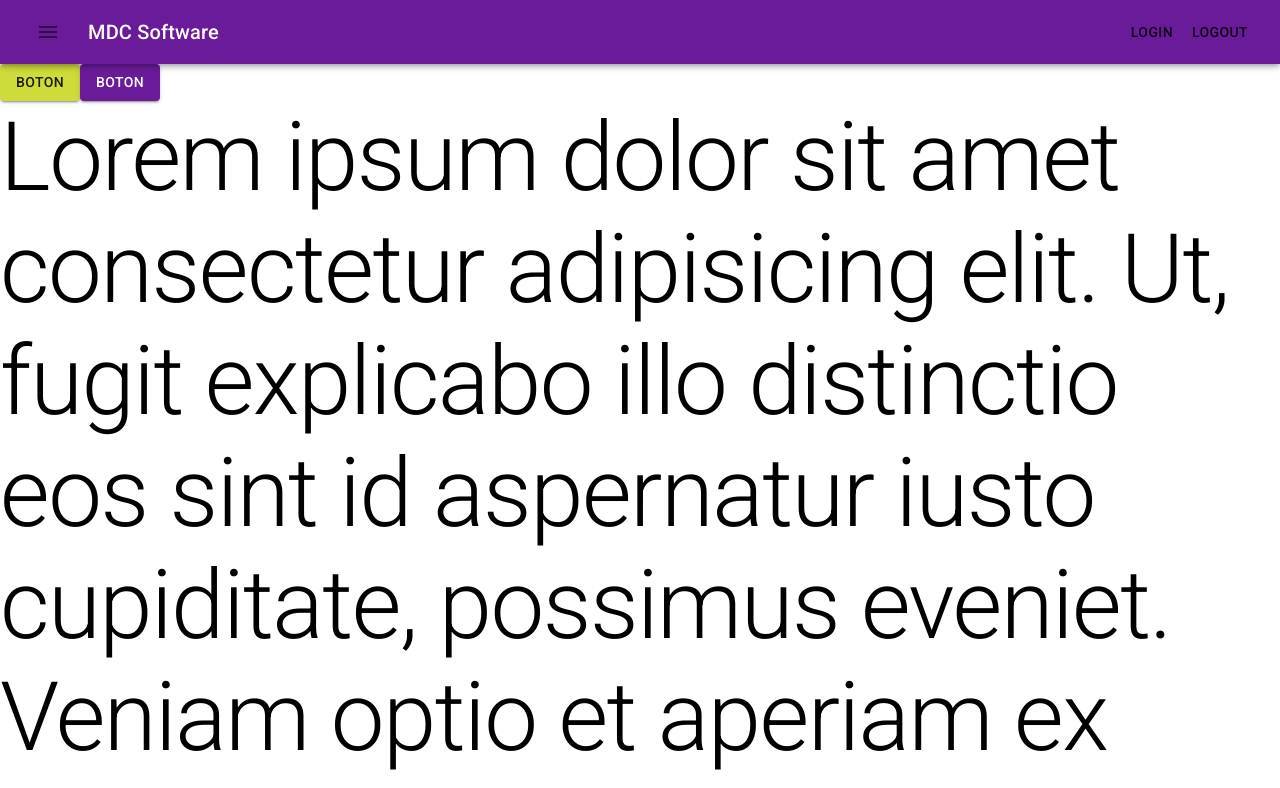
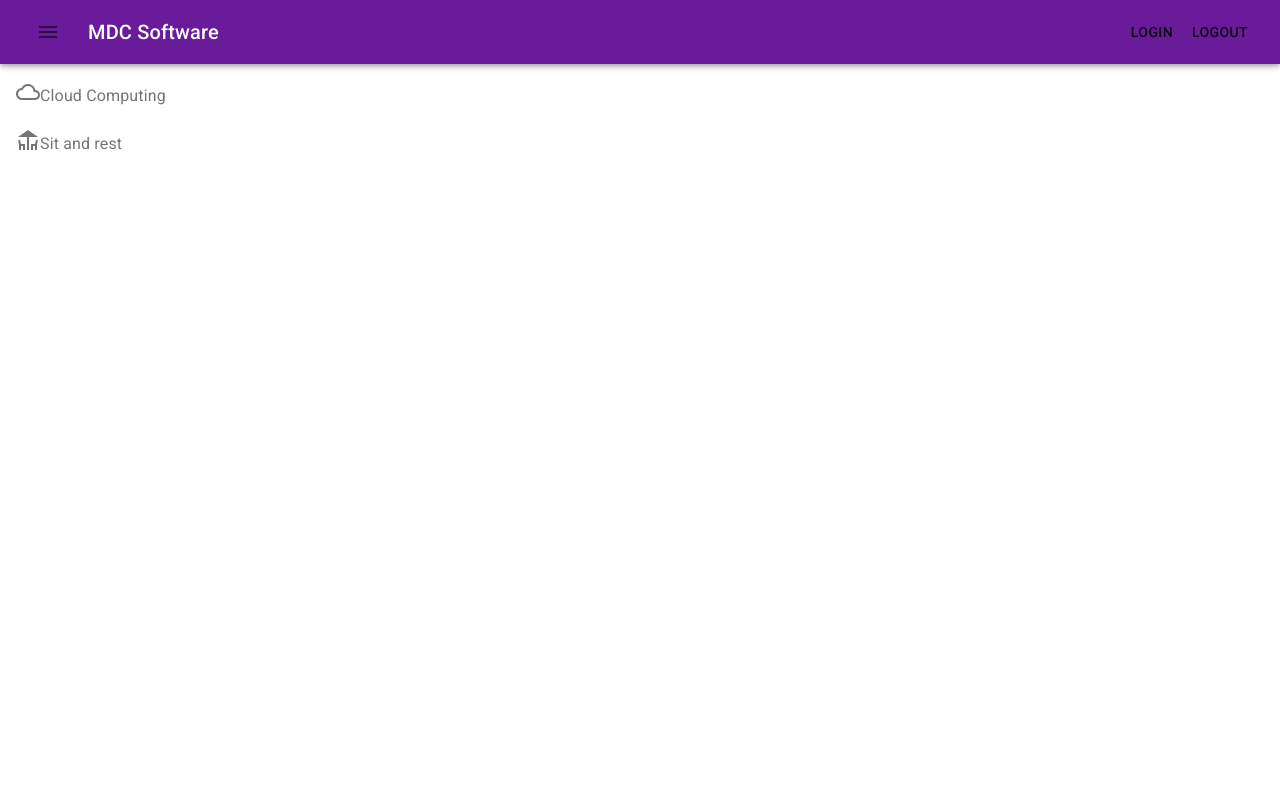
Before and after one commit to mnkboy/tutorial-material-ui, a React (Create React App) app: page / in a window 1280 px wide. Shown: the top 788 px of the page. Built offline with nearby package versions, Linux system fonts and the light colour scheme.

Commit message:
Listas de iconos item

```diff
--- a/src/App.jsx
+++ b/src/App.jsx
@@ -2,24 +2,14 @@ import { ThemeProvider } from '@material-ui/core/styles'
 import { Fragment } from 'react';
 import theme from './temaConfig'
 import Navbar from './components/Navbar';
-import { makeStyles, Typography, Button } from '@material-ui/core';
+import Listas from './components/Listas';
 
 function App() {
   return (
     <Fragment>
       <ThemeProvider theme={theme}>
         <Navbar />
-        <Button variant="contained" color="secondary">
-          boton
-        </Button>
-        <Button variant="contained" color="primary">
-          boton
-        </Button>
-        <Typography variant="h1" color="initial">
-          Lorem ipsum dolor sit amet consectetur adipisicing elit. Ut, fugit explicabo illo distinctio eos sint id aspernatur iusto cupiditate, possimus eveniet. Veniam optio et aperiam ex quae, sequi soluta distinctio.
-          Lorem, ipsum dolor sit amet consectetur adipisicing elit. Facilis dolores nisi voluptatibus quaerat totam. Perferendis rem excepturi, quo corrupti accusantium, consequatur explicabo repellendus cum amet id ab omnis necessitatibus expedita.
-          Lorem ipsum dolor sit, amet consectetur adipisicing elit. Quos error commodi expedita suscipit, eum dolorem libero, rerum unde, dolor nobis aspernatur porro vel. Voluptates eaque totam adipisci quasi alias ex?
-        </Typography>
+        <Listas />
       </ThemeProvider>
     </Fragment>
   );
--- /dev/null
+++ b/src/components/Listas.jsx
@@ -0,0 +1,25 @@
+import React from 'react';
+import { List, ListItem, ListItemIcon, ListItemText } from '@material-ui/core';
+import CloudQueueIcon from '@material-ui/icons/CloudQueue'
+import DeckIcon from '@material-ui/icons/Deck';
+
+const Listas = () => {
+    return (
+        <List component="nav">
+            <ListItem button>
+                <ListItemIcon>
+                    <CloudQueueIcon />
+                    <ListItemText primary='Cloud Computing' />
+                </ListItemIcon>
+            </ListItem>
+            <ListItem button>
+                <ListItemIcon>
+                    <DeckIcon />
+                    <ListItemText primary='Sit and rest' />
+                </ListItemIcon>
+            </ListItem>
+        </List>
+    );
+}
+
+export default Listas
```
Also changed, not shown: 1 other file (tests, documents, lock files or other folders).
